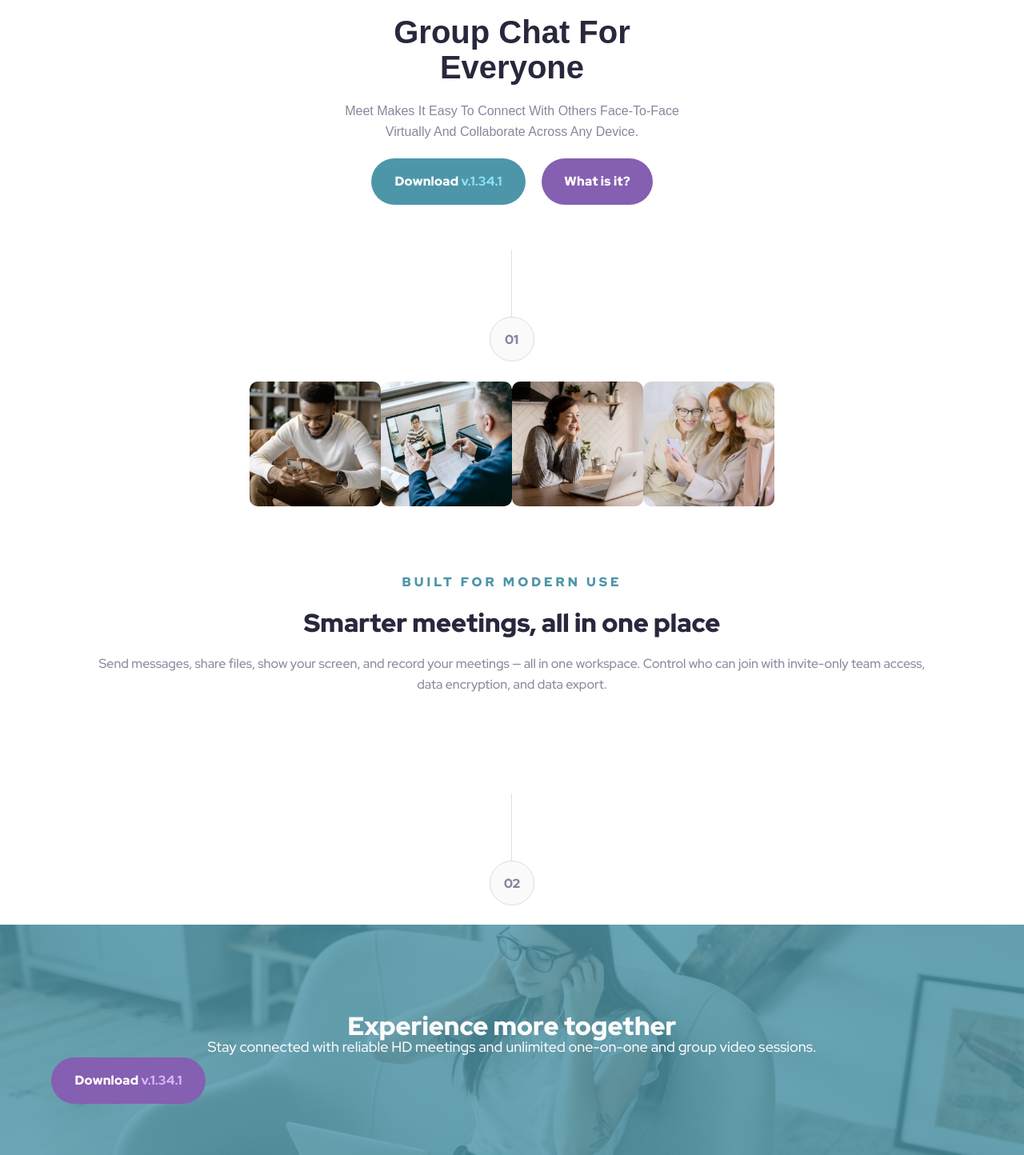
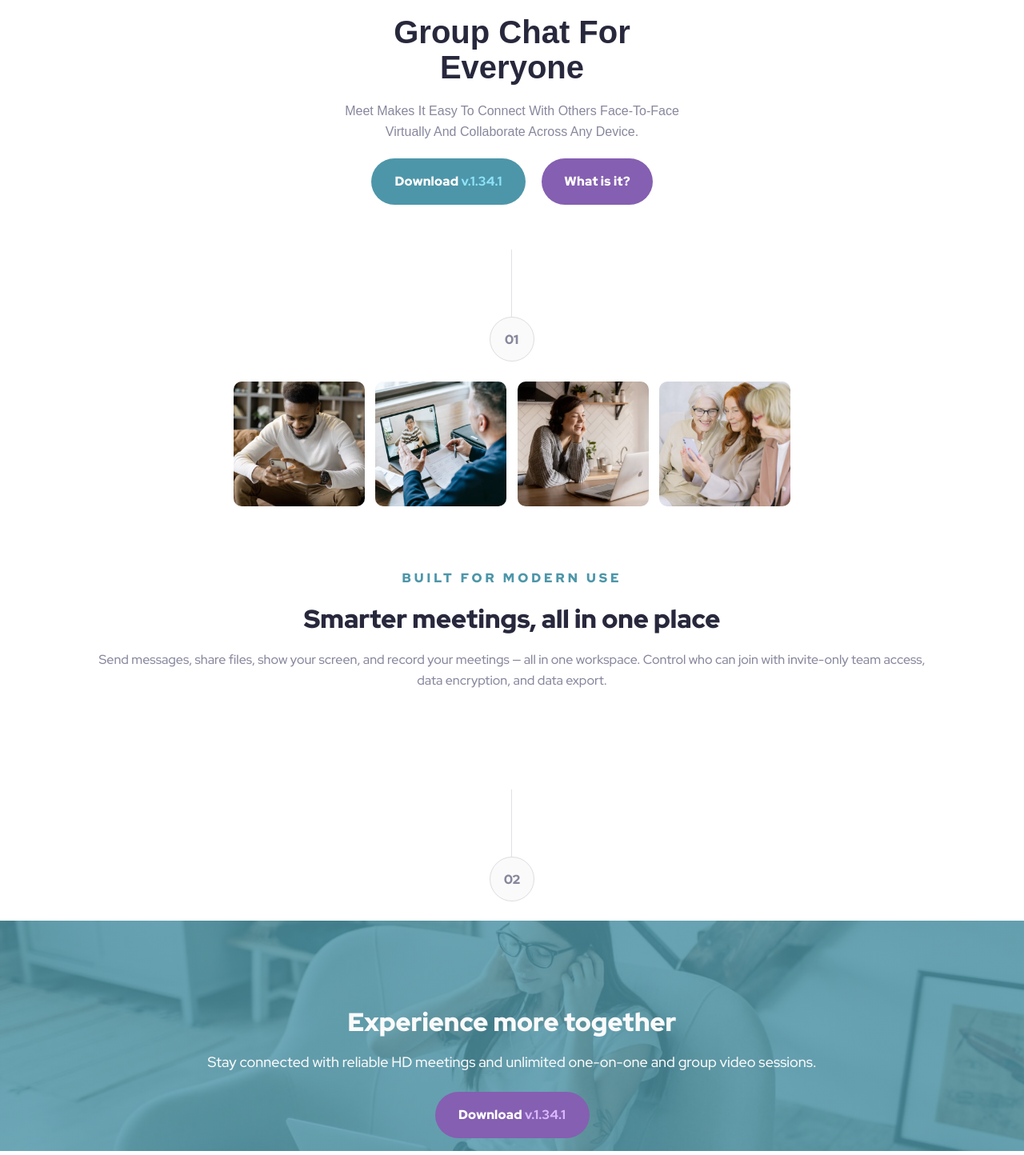
Before and after one commit to PiriyaLapa/meet-landing-page, a React (Create React App) app: page / in a window 1280 px wide. Shown: the part 476-1920 px from the top of the page at 80% size. Built offline with nearby package versions, Linux system fonts and the light colour scheme.

Commit message:
update and try to deploy

```diff
--- a/src/components/cards/CardFooter.tsx
+++ b/src/components/cards/CardFooter.tsx
@@ -1,5 +1,6 @@
 import { Component, ReactNode } from "react";
 import {
+  ContainerButton,
   ContentFooter,
   StyledCardFooter,
   TitleFooter,
@@ -14,7 +15,9 @@ export default class CardFooter extends Component {
       <StyledCardFooter>
         <TitleFooter>{title}</TitleFooter>
         <ContentFooter>{content}</ContentFooter>
-        <ButtonDownload btnType="Secondary" />
+        <ContainerButton>
+          <ButtonDownload btnType="Secondary" />
+        </ContainerButton>
       </StyledCardFooter>
     );
   }
--- a/src/styles/styles.ts
+++ b/src/styles/styles.ts
@@ -30,7 +30,7 @@ export const ContainerButton = styled.div`
 
   // Desktop
   @media screen and (min-width: 1440px) {
-    //
+    justify-content: center;
   }
   @media screen and (min-width: 1920px) {
     //
@@ -273,11 +273,20 @@ export const ContainerGallery = styled.div`
   // Labtop
   @media screen and (min-width: 1024px) and (max-width: 1439px) {
     //  background-color:#93BFCF;
+    display: flex;
+    margin: 0 auto;
+    flex-direction: row;
+    justify-content: center;
+    gap: 2%;
   }
 
   // Desktop
   @media screen and (min-width: 1440px) {
-    //  background-color:#6096B4;
+    display: flex;
+    margin: 0 auto;
+    flex-direction: row; //  background-color:#6096B4;
+    justify-content: center;
+    gap: 2%;
   }
   @media screen and (min-width: 1920px) {
     //  background-color:#CADEFC;
@@ -433,26 +442,24 @@ export const StyledCardFooter = styled.div`
   display: grid;
 
   @media screen and (max-width: 767px) {
-    gap: 20px;
-    :nth-child(3) {
-    }
+    grid-gap: 15%;
   }
 
   // Tablet
   @media screen and (min-width: 768px) and (max-width: 1023px) {
     margin: 0 auto;
-    grid-gap: 20px;
+    grid-gap: 15%;
     //
   }
 
   // Labtop
   @media screen and (min-width: 1024px) and (max-width: 1439px) {
-    //  background-color:#93BFCF;
+    grid-gap:15%;
   }
 
   // Desktop
   @media screen and (min-width: 1440px) {
-    //  background-color:#6096B4;
+    grid-gap:15%;
   }
   @media screen and (min-width: 1920px) {
     //  background-color:#CADEFC;
@@ -539,8 +546,6 @@ export const TitleFooter = styled.span`
 
   // Tablet
   @media screen and (min-width: 768px) and (max-width: 1023px) {
-    //  background-color:#BDCDD6;
-    /* padding: 3% 5%; */
   }
 
   // Labtop
@@ -589,7 +594,7 @@ export const ContentFooter = styled.span`
 `;
 
 //  CardGallery
-export const StyleCardGallry = styled.div`
+export const StyleCardGallery = styled.div`
   display: inline-block;
   @media screen and (max-width: 767px) {
   }
```
